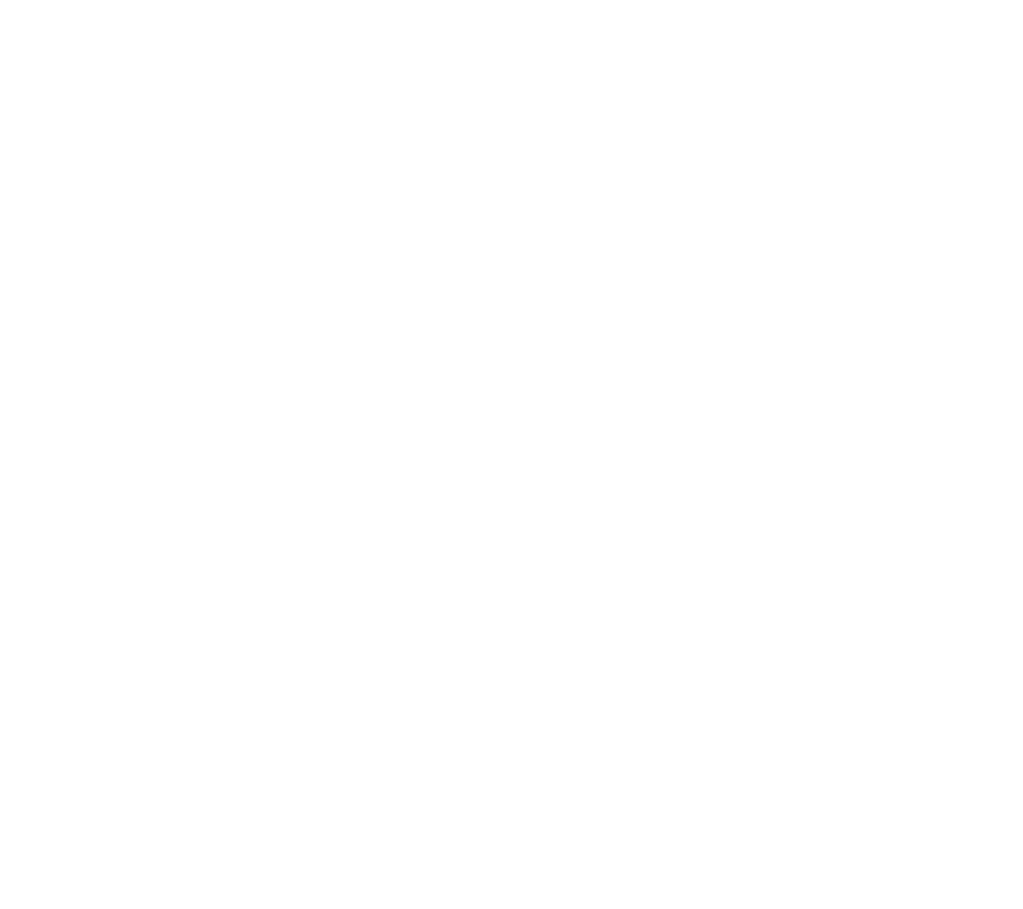
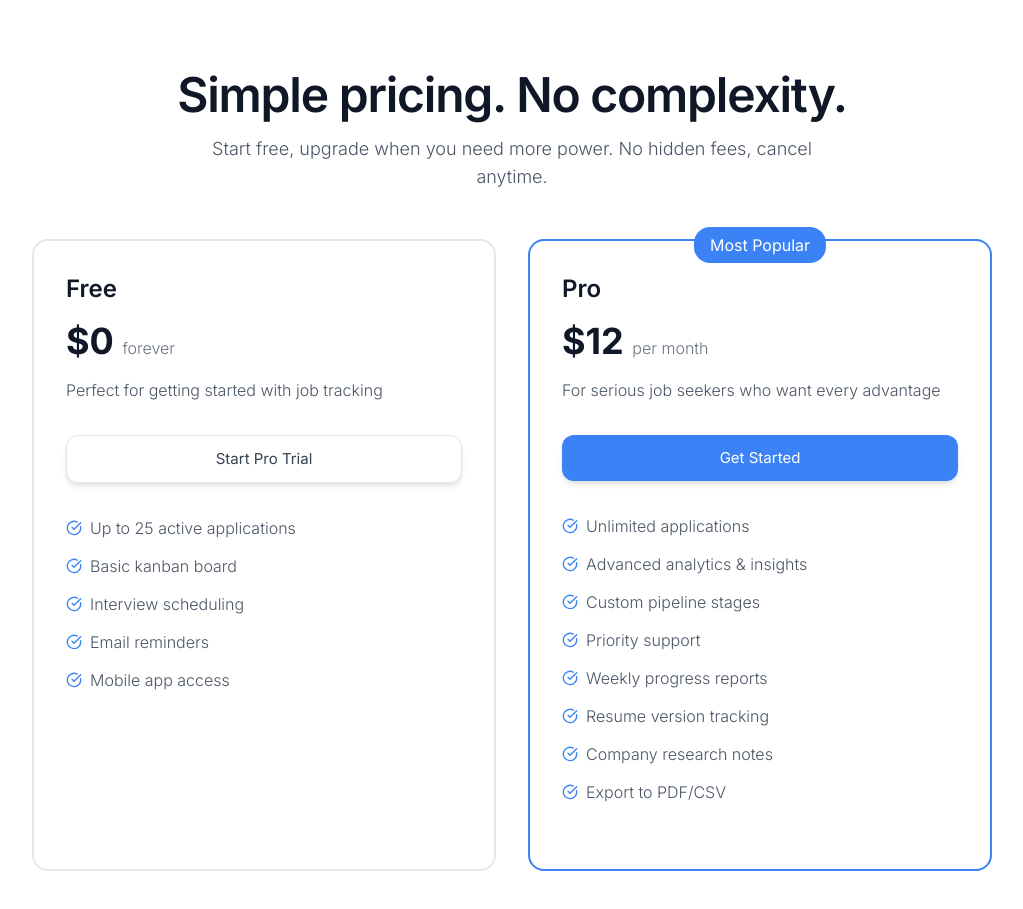
Before and after one commit to lazarpetrovic/hirebase, a React (Vite) app: page / in a window 1280 px wide. Shown: the part 4320-5229 px from the top of the page, without its empty margins (128-1151 px from the left). Before the commit the page ends 4279 px from the top, so only its background shows below. Built offline with nearby package versions, Linux system fonts and the light colour scheme.

Commit message:
pricing section done with 2 plans

```diff
--- a/src/App.tsx
+++ b/src/App.tsx
@@ -5,6 +5,7 @@
 import Product from "./components/Product"
 import Statistics from "./components/Statistics"
 import Testimonials from "./components/Testimonials"
+import Pricing from "./components/Pricing"
 
 function App() {
   return (
@@ -16,6 +17,7 @@
       <Product />
       <Statistics />
       <Testimonials />
+      <Pricing />
     </>
   )
 }
--- a/src/components/Pricing.tsx
+++ b/src/components/Pricing.tsx
@@ -0,0 +1,83 @@
+import { CheckCircle } from "lucide-react";
+
+const plans = [
+    {
+      name: 'Free',
+      price: '$0',
+      period: 'forever',
+      description: 'Perfect for getting started with job tracking',
+      popular: false,
+      features: [
+        'Up to 25 active applications',
+        'Basic kanban board',
+        'Interview scheduling',
+        'Email reminders',
+        'Mobile app access',
+      ],
+    },
+    {
+      name: 'Pro',
+      price: '$12',
+      period: 'per month',
+      description: 'For serious job seekers who want every advantage',
+      popular: true,
+      features: [
+        'Unlimited applications',
+        'Advanced analytics & insights',
+        'Custom pipeline stages',
+        'Priority support',
+        'Weekly progress reports',
+        'Resume version tracking',
+        'Company research notes',
+        'Export to PDF/CSV',
+      ],
+    },
+  ];
+
+export default function Pricing() {
+    return (
+        <section className="bg-white py-20 md:py-28 px-6 lg:px-8">
+            <div className="mx-auto max-w-7xl">
+                <div className="text-center mb-12">
+                    <h2 className="text-4xl md:text-5xl font-semibold text-gray-900 mb-4 tracking-tight">
+                        Simple pricing. No complexity.
+                    </h2>
+                    <p className="text-lg mx-auto max-w-[600px] font-light text-gray-600">
+                        Start free, upgrade when you need more power. No hidden fees, cancel anytime.
+                    </p>
+                </div>
+                <div className="flex flex-col md:flex-row gap-8 max-w-[960px] mx-auto">
+                    {plans.map((plan, index) => (
+                        <div key={index} className={`flex-1 bg-white rounded-2xl border-2 p-8 transition-all relative
+                        ${plan.popular ? 'border-[#3B82F6]' : 'border-[#e2e8f0]'}`}>
+                            {plan.popular && (<div className="absolute -top-4 left-1/2 -translate-x-1/2">
+                                <span className="bg-[#3B82F6] text-white text-center leading-10 px-4 py-2 rounded-2xl">
+                                    Most Popular
+                                </span>
+                            </div>)}
+
+                            <h3 className="text-2xl font-semibold text-gray-900 mb-4">{plan.name}</h3>
+                            <div className="mb-4">
+                                <span className="text-4xl font-bold text-gray-900 mb-4">{plan.price}{' '}<span className="text-gray-500 text-base font-light">{plan.period}</span></span>
+                            </div>
+                            <p className="text-gray-600 font-light text-base leading-relaxed mb-8">{plan.description}</p>
+                            <div className="mb-8">
+                                <button className={`w-full px-6 py-3 rounded-xl transition-all duration-300 shadow-md hover:scale-102 hover:shadow-xl text-[15px] ${plan.popular ? 'bg-[#3b82f6] text-white hover:bg-[#2563eb]' : 'bg-white border border-[#e2e8f0] text-gray-700 hover:bg-[#f8fafc]'}`}>
+                                    {plan.popular ? 'Get Started' : 'Start Pro Trial'}
+                                </button>
+                            </div>
+                            <ul className="space-y-3 mb-8">
+                                {plan.features.map((feature, index) => (
+                                    <li key={index} className="flex items-center gap-2">
+                                        <CheckCircle size={16} className="text-[#3B82F6]" />
+                                        <span className="text-gray-600 font-light text-base leading-relaxed">{feature}</span>
+                                    </li>
+                                ))}
+                            </ul>
+                        </div>
+                    ))}
+                </div>
+            </div>
+        </section>
+    )
+}
```
